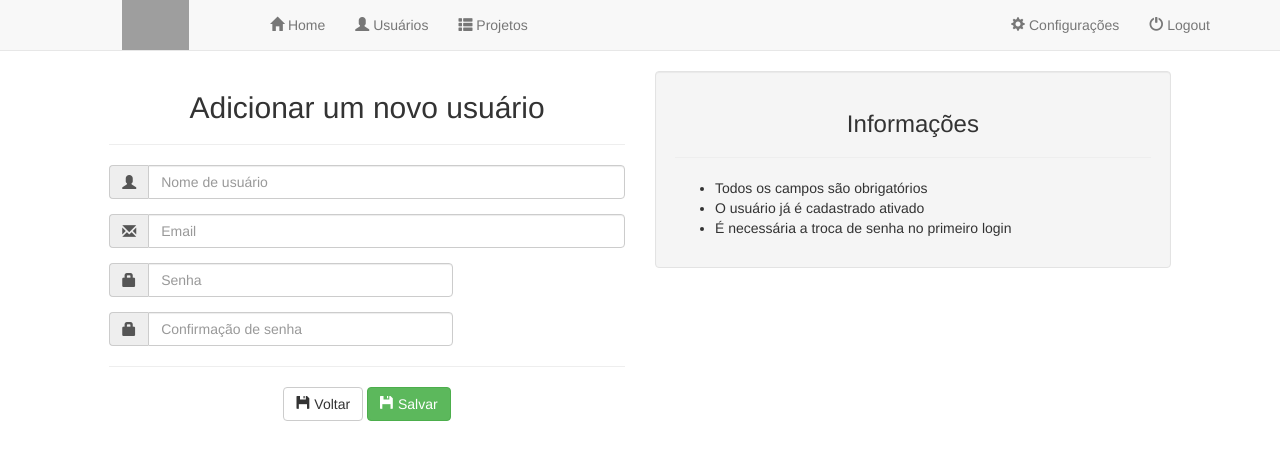
After one commit to prodamspsites/site-builder, a Flask app: page /users/add in a window 1280 px wide. The commit adds this page. Shown: the top 460 px of the page. Run offline with Flask 2, Linux system fonts and the light colour scheme; some libraries are stand-ins or nearby versions; grey boxes are pictures that could not be loaded.

Commit message:
Refactor users and usages

```diff
--- /dev/null
+++ b/builder/forms/user.py
@@ -0,0 +1,12 @@
+# coding: utf-8
+from flask_wtf import Form
+from wtforms.fields import StringField, PasswordField, BooleanField
+
+
+class UserForm(Form):
+    username = StringField('Usuário', description='Nome de usuário')
+    email = StringField('E-mail', description='Email')
+    password = PasswordField('Senha', description='Senha')
+    confirm_password = PasswordField('Confirmação de senha', description='Confirmação de senha')
+    active = BooleanField('Ativo')
+    superuser = BooleanField('Super Usuário')
--- a/builder/models/user.py
+++ b/builder/models/user.py
@@ -20,6 +20,7 @@ class User(Model, UserMixin):
     username = db.Column(db.String(30), unique=True, nullable=False)
     email = db.Column(db.String(255), unique=True, nullable=False)
     password = db.Column(db.String(255), nullable=False)
+    temporary = db.Column(db.Boolean(), default=True)
     active = db.Column(db.Boolean(), default=True)
     superuser = db.Column(db.Boolean(), default=False)
     created_at = db.Column(db.DateTime, index=True, default=datetime.now())
--- /dev/null
+++ b/builder/templates/common/_layout-info.html
@@ -0,0 +1,11 @@
+{% extends "common/_base.html" %}
+{% block layout %}
+    <div class="row">
+        <div id="content" class="col-md-offset-1 col-md-5">{% block content %}{% endblock %}</div>
+        <div id="menu" class="col-md-5">
+            <div class="well">
+                {% block info %}{% endblock %}
+            </div>
+        </div>
+    </div>
+{% endblock %}
--- a/builder/templates/dashboard/config.html
+++ b/builder/templates/dashboard/config.html
@@ -1,4 +1,4 @@
-{% extends "common/_two_columns.html" %}
+{% extends "common/_layout-menu.html" %}
 
 {% block title %}Home{% endblock %}
 
--- a/builder/templates/dashboard/index.html
+++ b/builder/templates/dashboard/index.html
@@ -1,4 +1,4 @@
-{% extends "common/_two_columns.html" %}
+{% extends "common/_layout-menu.html" %}
 
 {% block title %}Home{% endblock %}
 
--- a/builder/templates/security/not-authorized.html
+++ b/builder/templates/security/not-authorized.html
@@ -1,4 +1,4 @@
-{% extends "common/_one_column.html" %}
+{% extends "common/_layout-full.html" %}
 
 {% block title %}Não Autorizado{% endblock %}
 
--- /dev/null
+++ b/builder/templates/users/add-user.html
@@ -0,0 +1,59 @@
+{% extends "common/_layout-info.html" %}
+
+{% block title %}Lista de usuários{% endblock %}
+
+{% block info %}
+    <h3 class="text-center">Informações</h3>
+    <hr>
+    <ul>
+        <li>Todos os campos são obrigatórios</li>
+        <li>O usuário já é cadastrado ativado</li>
+        <li>É necessária a troca de senha no primeiro login</li>
+    </ul>
+{% endblock %}
+
+
+{% block content %}
+
+<h2 class="text-center">Adicionar um novo usuário</h2>
+
+<hr>
+
+<form action="" id="userForm" method="POST">
+  {{ form.hidden_tag() }}
+
+  {% include "common/_messages.html" %}
+  <div class="form-group input-group col-md-12">
+    <span class="input-group-addon"><i class="glyphicon glyphicon-user"></i></span>
+    {{ form.username(placeholder=form.username.description, class='form-control', type='text', size='20') }}
+  </div>
+
+  <div class="form-group input-group col-md-12">
+    <span class="input-group-addon"><i class="glyphicon glyphicon-envelope"></i></span>
+    {{ form.username(placeholder=form.email.description, class='form-control', type='text') }}
+  </div>
+
+  <div class="form-group input-group col-md-8">
+    <span class="input-group-addon"><i class="glyphicon glyphicon-lock"></i></span>
+    {{ form.password(placeholder=form.password.description, class='form-control', type='password') }}
+  </div>
+
+  <div class="form-group input-group col-md-8">
+    <span class="input-group-addon"><i class="glyphicon glyphicon-lock"></i></span>
+    {{ form.confirm_password(placeholder=form.confirm_password.description, class='form-control', type='password') }}
+  </div>
+
+  <hr>
+
+  <div class="col-md-12 text-center">
+      <a href="{{ url_for('users.list_users') }}" class="btn btn-default">
+        <i class="glyphicon glyphicon-floppy-disk"></i> Voltar
+      </a>
+
+      <button type="submit" class="btn btn-success">
+        <i class="glyphicon glyphicon-floppy-disk"></i> Salvar
+      </button>
+  </div>
+</form>
+
+{% endblock %}
--- a/builder/templates/users/list-users.html
+++ b/builder/templates/users/list-users.html
@@ -1,10 +1,10 @@
-{% extends "common/_one_column.html" %}
+{% extends "common/_layout-full.html" %}
 
 {% block title %}Lista de usuários{% endblock %}
 
 {% block content %}
     <div class="row text-right">
-        <a class="btn btn-success"><span class="glyphicon glyphicon-plus"></span> Adicionar Usuário</a>
+        <a class="btn btn-success" href="{{ url_for('users.add_user') }}"><span class="glyphicon glyphicon-plus"></span> Adicionar Usuário</a>
     </div>
 
     <div class="row">
--- a/builder/views/users.py
+++ b/builder/views/users.py
@@ -1,8 +1,9 @@
 #coding: utf-8
-from flask import Blueprint, render_template
+from flask import Blueprint, render_template, flash
 from flask_login import login_required
 
 from builder.models import User, UserRole, Role
+from builder.forms.user import UserForm
 
 
 blueprint = Blueprint('users', __name__, template_folder='templates', static_folder='static')
@@ -19,7 +20,18 @@ def list_users():
 @login_required
 @blueprint.route('/add', methods=['GET'])
 def add_user():
-    return render_template('users/add-user.html')
+    form = UserForm()
+    if form.validate_on_submit():
+        try:
+            user = User()
+            user = user.create(username=form.username.data,
+                               email=form.email.data,
+                               password=form.password.data,
+                               confirm_password=form.password.data)
+            flash('Usuário {} criado com sucesso!'.format(user.username), category='success')
+        except:
+            flash('Erro ao adicionar usuário')
+    return render_template('users/add-user.html', form=form)
 
 
 @login_required
--- a/migrations/versions/21ef7f81f6b6_add_superuser.py
+++ b/migrations/versions/21ef7f81f6b6_add_superuser.py
@@ -1,4 +1,4 @@
-"""Add superuser for User models
+"""Add superuser and temporary for User models
 
 Revision ID: 21ef7f81f6b6
 Revises: 913e2a08a191
@@ -15,8 +15,10 @@ import sqlalchemy as sa
 
 
 def upgrade():
+    op.add_column('user', sa.Column('temporary', sa.Boolean(), nullable=True))
     op.add_column('user', sa.Column('superuser', sa.Boolean(), nullable=True))
 
 
 def downgrade():
     op.drop_column('user', 'superuser')
+    op.drop_column('user', 'temporary')
```
Also changed, not shown: builder/templates/common/_layout-full.html (renamed from builder/templates/common/_one_column.html), builder/templates/common/_layout-menu.html (renamed from builder/templates/common/_two_columns.html).
